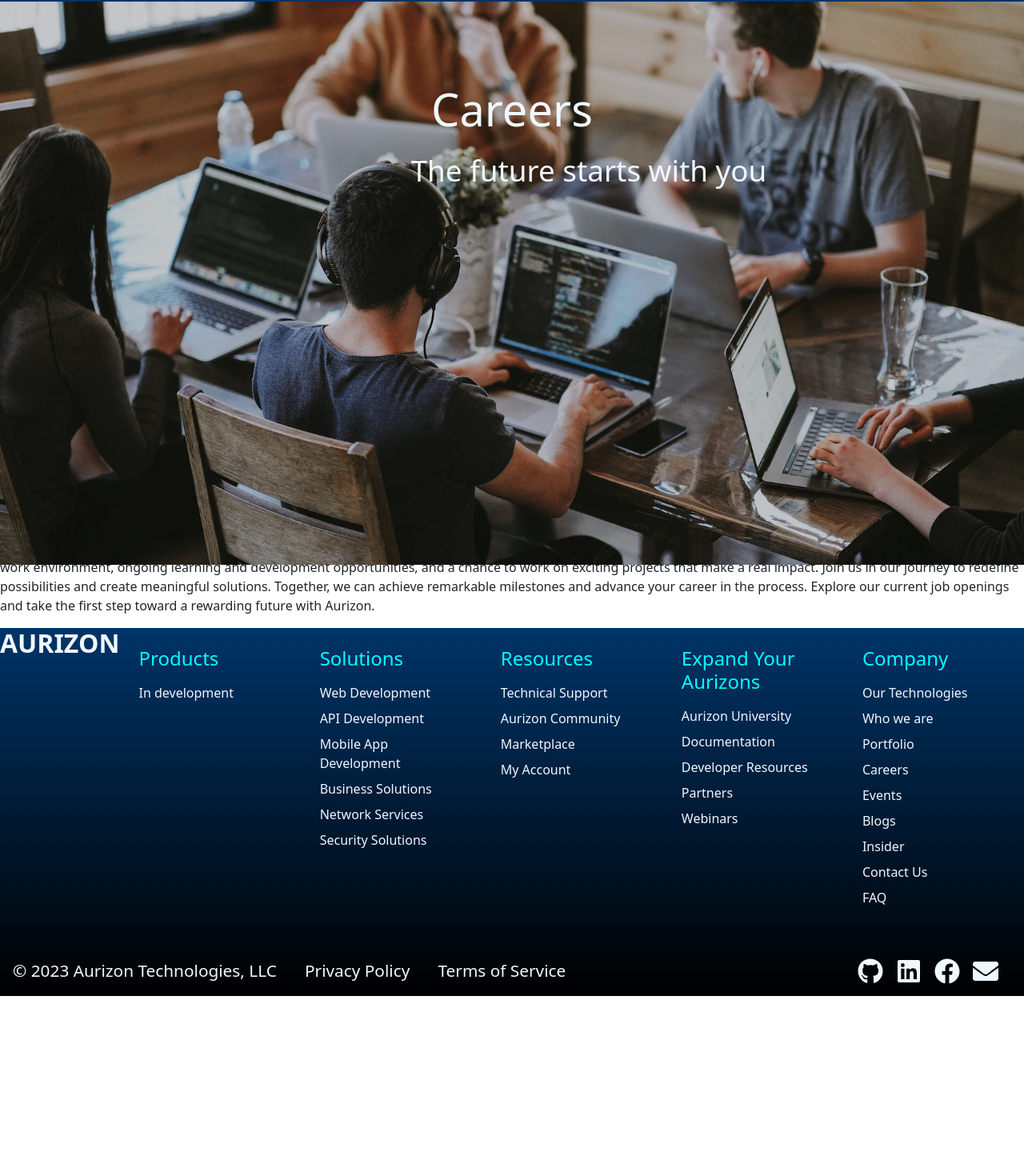
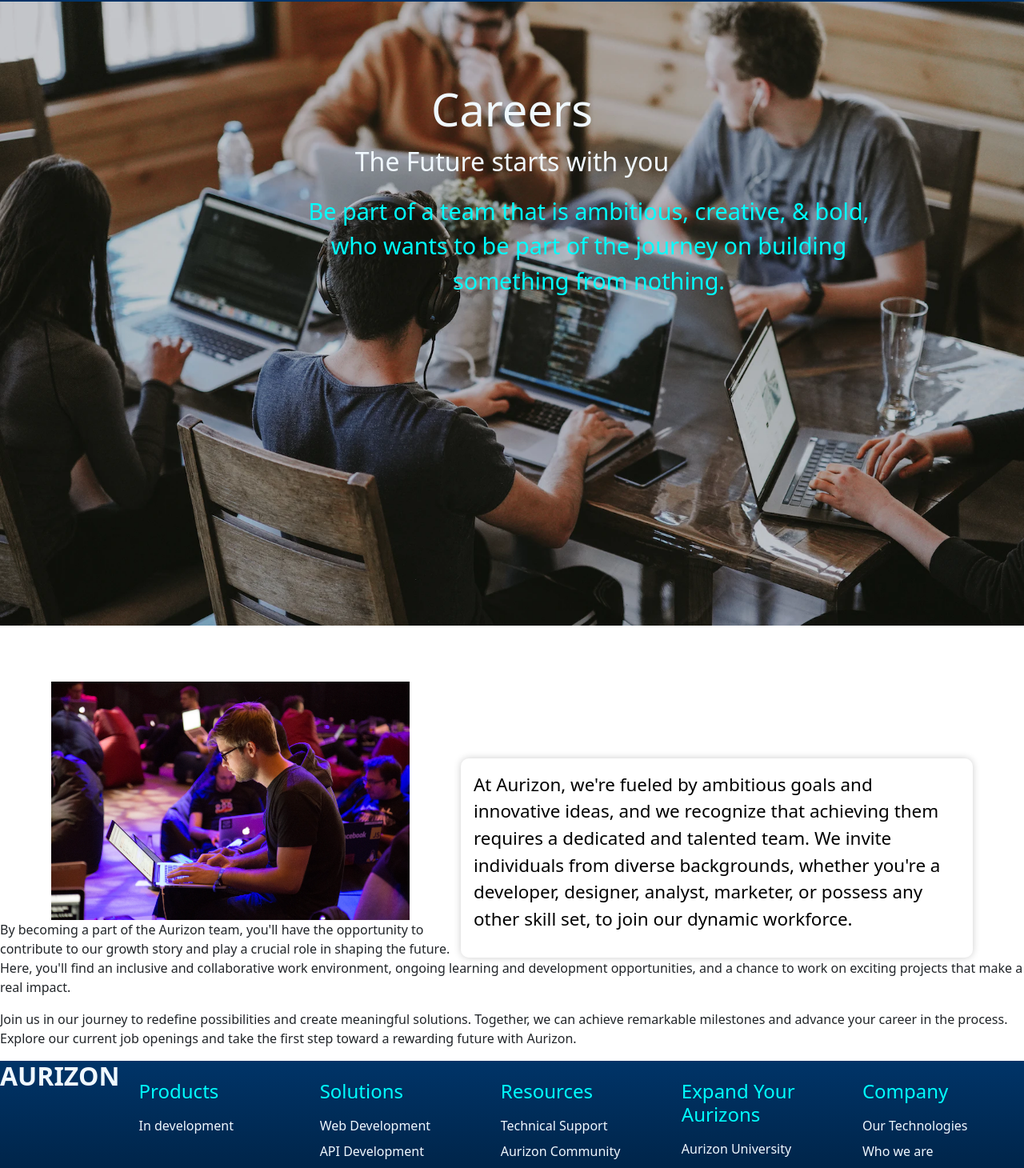
Before and after one commit to jdelvalle12/aurizon, a React (Create React App) app in the folder client/: page /careers in a window 1280 px wide. Shown: the part 163-1623 px from the top of the page at 80% size. Before the commit the page ends 1408 px from the top, so only its background shows below. Built offline with nearby package versions, Linux system fonts and the light colour scheme.

Commit message:
adjusted the background image and added another image. more to complete for the careers page

```diff
--- a/client/src/App.css
+++ b/client/src/App.css
@@ -2777,7 +2777,7 @@
   position: absolute;
   margin-top: -6.3rem;
   width: 100%;
-  height: 50%;
+  height: 40%;
   object-fit: cover;
 }
 
@@ -2792,9 +2792,18 @@
   width: 100%;
 }
 
+.career-title p {
+  font-size: 2rem;
+  color: aliceblue;
+  width: 100%;
+  justify-content: center;
+  align-items: center;
+  text-align: center;
+}
+
 .head-text {
-  font-size: 2.3rem;
-  color: aliceblue;
+  font-size: 1.8rem;
+  color: aqua;
   position: relative;
   margin-top: 1rem;
   margin-left: 24rem;
@@ -2818,6 +2827,33 @@
 
 .slide-in {
   animation: slideFromLeft 1s ease forwards;
+}
+
+.career-description {
+  color: black;
+  font-size: 1.4rem;
+  width: 50%;
+  height: 50%;
+  display: flex;
+  justify-content: flex-end; /* Move the content to the left */
+  /* align-items: flex-end;  */
+  text-align: left;
+  float: right;
+  /* flex-direction: column; */
+  margin-top: 12rem;
+  margin-right: 4rem;
+  padding: 1rem;
+  background: rgba(255, 255, 255, 0.2);
+  backdrop-filter: blur(10px);
+  border-radius: 10px;
+  box-shadow: 0px 0px 10px rgba(0, 0, 0, 0.2);
+}
+
+.learning-too {
+  width: 35%;
+  height: auto;
+  margin-top: 30rem;
+  margin-left: 4rem; /* Adjusted margin to move the image to the left */
 }
 
 /* Resume */
--- a/client/src/pages/Careers.js
+++ b/client/src/pages/Careers.js
@@ -1,6 +1,7 @@
 import React, { useState, useEffect } from 'react';
 // import emailjs from 'emailjs-com'; // Import email.js library
-import CareersBackground from '../images/careers-background.jpg'
+import CareersBackground from '../images/careers-background.jpg';
+import LearningToo from '../images/learning-2.jpg';
 
 import '../index.css';
 import '../App.css';
@@ -11,7 +12,7 @@
     useEffect(() => {
         setCareerTitle(true);
 
-        const typingText = "The future starts with you";
+        const typingText = "Be part of a team that is ambitious, creative, & bold, who wants to be part of the journey on building something from nothing.";
         const typingSpeed = 30;
 
         const typingContainer = document.getElementById('typing-text');
@@ -33,22 +34,29 @@
       <img src={CareersBackground} alt='CareersBackground' className='careers-background'></img>
         <div className={`career-title ${showCareerTitle ? 'slide-in' : ''}`} >
             <h2>Careers</h2>
+                <p>The Future starts with you</p>
         </div>
         <div className='head-text'>
             <p id='typing-text'></p>
         </div>
-           <p>At Aurizon, we're fueled by ambitious goals and innovative ideas,
+        <div className='career-description'>
+           <p>
+           At Aurizon, we're fueled by ambitious goals and innovative ideas,
            and we recognize that achieving them requires a dedicated and talented
            team. We invite individuals from diverse backgrounds, whether you're a
            developer, designer, analyst, marketer, or possess any other skill set,
            to join our dynamic workforce.
-
+           </p>
+        </div>
+           <img src={LearningToo} alt='learning-too' className='learning-too'></img>
+           <p>
            By becoming a part of the Aurizon team, you'll have the opportunity to
            contribute to our growth story and play a crucial role in shaping the
            future. Here, you'll find an inclusive and collaborative work environment,
            ongoing learning and development opportunities, and a chance to work on
            exciting projects that make a real impact.
-
+           </p>
+           <p>
            Join us in our journey to redefine possibilities and create meaningful
            solutions. Together, we can achieve remarkable milestones and advance
            your career in the process. Explore our current job openings and take
```
